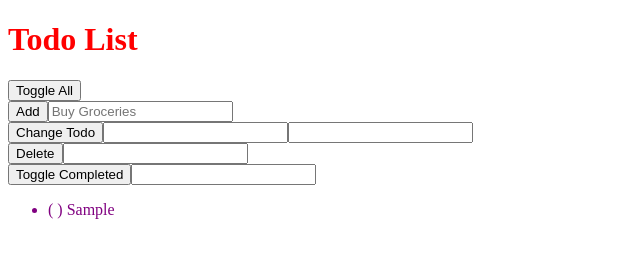
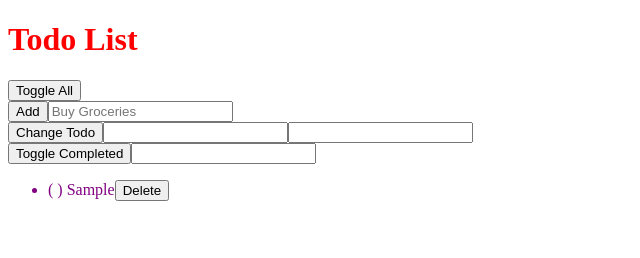
Before and after one commit to adamgonzls/todoapp, a website: page app/index.html in a window 1280 px wide. Both pictures are taken after typing "Sample" into the empty fields and a click on the button "Add". Shown: the whole page, without its empty margins (0-640 px from the left). Drawn offline with Linux system fonts and the light colour scheme.

Commit message:
add delete button to li elements in DOM, create view method createDeleteButton and setupEventListeners, updatehandlers.deleteTodo

```diff
--- a/app/index.html
+++ b/app/index.html
@@ -24,11 +24,6 @@
 	</div>
 
 	<div>
-		<button onclick="handlers.deleteTodo()">Delete</button>
-		<input id="deleteTodoPositionInput" type="number">
-	</div>
-
-	<div>
 		<button onclick="handlers.toggleCompleted()">Toggle Completed</button>
 		<input id="toggleCompletedPositionInput" type="number">
 	</div>
--- a/app/js/index.js
+++ b/app/js/index.js
@@ -56,10 +56,8 @@ var handlers = {
 		changeTodoTextInput.value = '';
 		view.displayTodos();
 	},
-	deleteTodo: function() {
-		var deleteTodoPositionInput = document.getElementById('deleteTodoPositionInput');
-		todoList.deleteTodo(deleteTodoPositionInput.valueAsNumber);
-		deleteTodoPositionInput.value = '';
+	deleteTodo: function(pos) {
+		todoList.deleteTodo(pos);
 		view.displayTodos();
 	},
 	toggleCompleted: function() {
@@ -88,9 +86,29 @@ var view = {
 			} else {
 				todoTextWithCompletion = '( ) ' + todo.todoText;
 			}
-
+			todoLi.id = i;
 			todoLi.textContent = todoTextWithCompletion;
+			todoLi.appendChild(this.createDeleteButton());
 			todosUl.appendChild(todoLi);
 		}
+	},
+	createDeleteButton: function() {
+		var deleteButton = document.createElement('button');
+		deleteButton.textContent = 'Delete';
+		deleteButton.className = 'deleteButton';
+		return deleteButton;
+	},
+	setUpEventListeners: function() {
+		var todosUl = document.querySelector('ul');
+		todosUl.addEventListener('click', function(event) {
+			// get the element that was clicked on
+			var elementClicked = event.target;
+			// check if element clicked is a delete button
+			if (elementClicked.className === 'deleteButton') {
+				handlers.deleteTodo(parseInt(elementClicked.parentNode.id));
+			}
+		});
 	}
 };
+
+view.setUpEventListeners();
```
